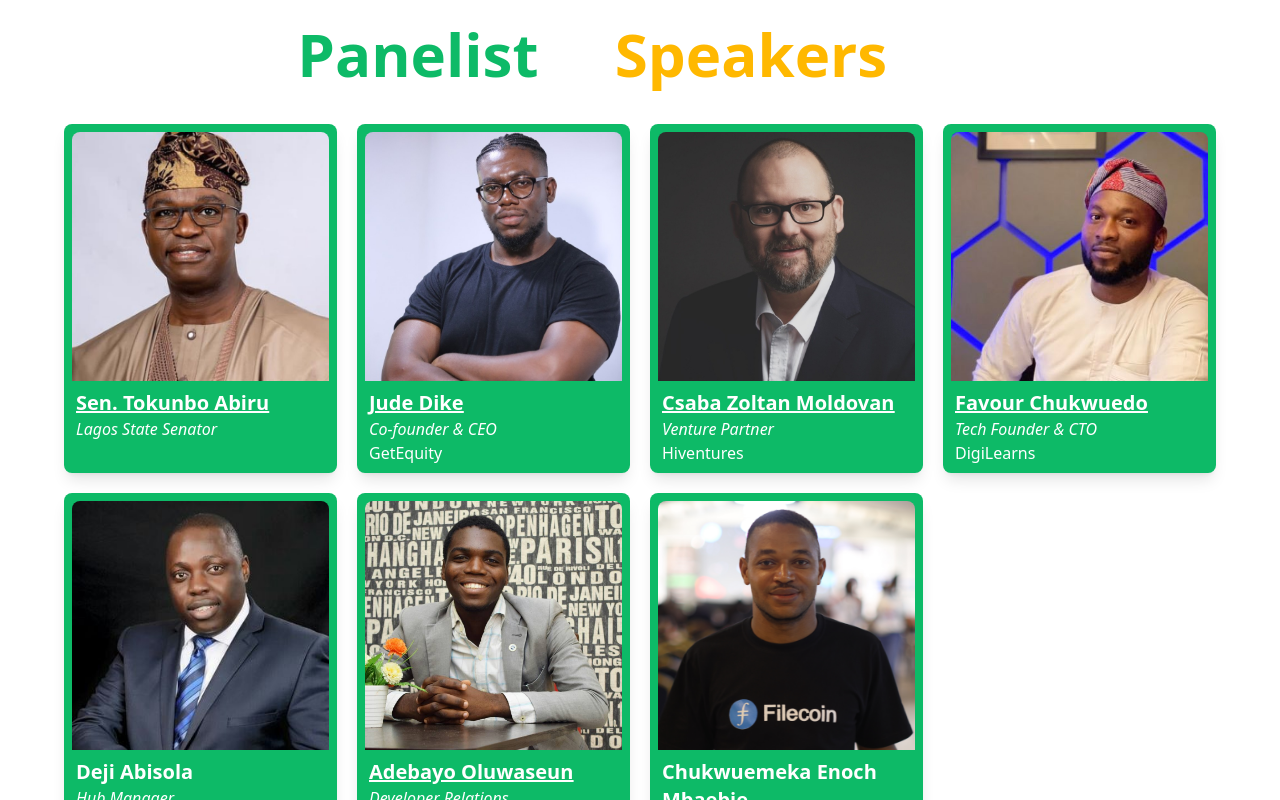
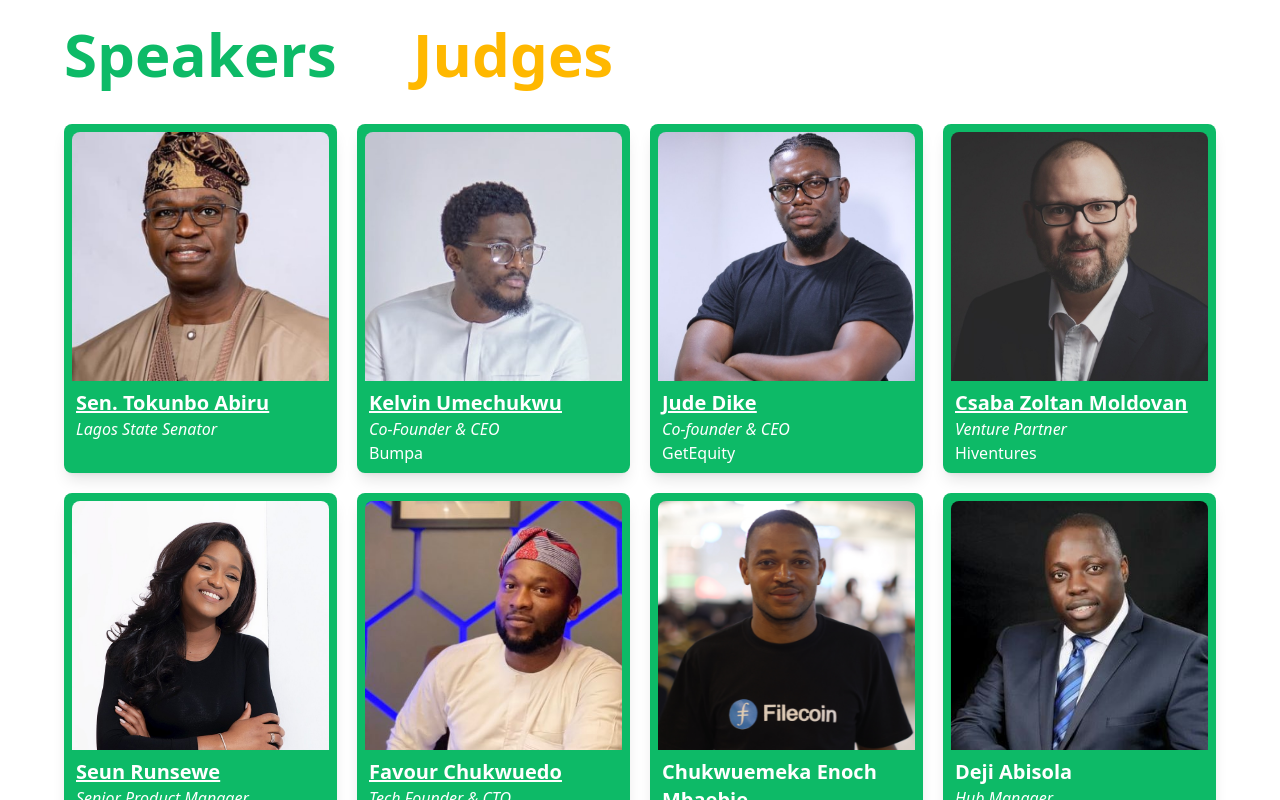
Before and after one commit to GenZtechies/gzt-hackfest, a Next.js app: page / in a window 1280 px wide. Shown: the part 3740-4540 px from the top of the page. Built offline with nearby package versions, Linux system fonts and the light colour scheme.

Commit message:
chore: speakers & judges update

```diff
--- a/data/speakers.ts
+++ b/data/speakers.ts
@@ -16,6 +16,14 @@ const speakers: any[] = [
         reference_link: "https://www.tokunboabiru.org/" // Can be Twitter | Linkedin | Github | Website
     },
     {
+        fullname: "Kelvin Umechukwu",
+        role_title: "Co-Founder & CEO",
+        type: "speaker", // Can be speaker | judge
+        company: "Bumpa",
+        image: "/assets/misc/people/kelvin-umechukwu.jpeg",
+        reference_link: "https://twitter.com/tushgeek" // Can be Twitter | Linkedin | Github | Website
+    },
+    {
         fullname: "Jude Dike",
         role_title: "Co-founder & CEO",
         type: "judge", // Can be speaker | judge
@@ -32,12 +40,28 @@ const speakers: any[] = [
         reference_link: "https://www.linkedin.com/in/csabamoldovan/" // Can be Twitter | Linkedin | Github | Website
     },
     {
+        fullname: "Seun Runsewe",
+        role_title: "Senior Product Manager",
+        type: "speaker", // Can be speaker | judge
+        company: "Chipper Cash",
+        image: "/assets/misc/people/seun-runsewe.jpeg",
+        reference_link: "https://www.linkedin.com/in/oluwaseun-runsewe/" // Can be Twitter | Linkedin | Github | Website
+    },
+    {
         fullname: "Favour Chukwuedo",
         role_title: "Tech Founder & CTO",
         type: "speaker", // Can be speaker | judge
         company: "DigiLearns",
         image: "/assets/misc/people/favour-chukwuedo.jpeg",
         reference_link: "https://twitter.com/SenseiFavour" // Can be Twitter | Linkedin | Github | Website
+    },
+    {
+        fullname: "Chukwuemeka Enoch Mbaebie",
+        role_title: "Orbit Community Ambassador, Devcon V Alumni, ETH Nigeria Convener",
+        type: "judge", // Can be speaker | judge
+        company: "",
+        image: "/assets/misc/people/chukwuemeka-enoch.jpg",
+        reference_link: "" // Can be Twitter | Linkedin | Github | Website
     },
     {
         fullname: "Deji Abisola",
@@ -54,23 +78,7 @@ const speakers: any[] = [
         company: "Spheron",
         image: "/assets/misc/people/seun-adebayo.jpg",
         reference_link: "https://www.linkedin.com/in/seunbayo/" // Can be Twitter | Linkedin | Github | Website
-    },
-    {
-        fullname: "Chukwuemeka Enoch Mbaebie",
-        role_title: "Orbit Community Ambassador, Devcon V Alumni, ETH Nigeria Convener",
-        type: "judge", // Can be speaker | judge
-        company: "",
-        image: "/assets/misc/people/chukwuemeka-enoch.jpg",
-        reference_link: "" // Can be Twitter | Linkedin | Github | Website
     }
-    // {
-    //     fullname: "Seun Runsewe",
-    //     role_title: "Senior Product Manager",
-    //     type: "speaker", // Can be speaker | judge
-    //     company: "Chipper Cash",
-    //     image: "/assets/misc/people/seun-runsewe.jpeg",
-    //     reference_link: "https://www.linkedin.com/in/oluwaseun-runsewe/" // Can be Twitter | Linkedin | Github | Website
-    // },
     // {
     //     fullname: "Michael Okoh",
     //     role_title: "Co-Founder & CTO",
@@ -86,22 +94,6 @@ const speakers: any[] = [
     //     company: "AltSchool Africa",
     //     image: "https://pbs.twimg.com/profile_images/1451624172266868739/lpi5wPb4_400x400.jpg",
     //     reference_link: "https://twitter.com/hackSultan" // Can be Twitter | Linkedin | Github | Website
-    // },
-    // {
-    //     fullname: "Kelvin Umechukwu",
-    //     role_title: "Co-Founder & CEO",
-    //     type: "speaker", // Can be speaker | judge
-    //     company: "Bumpa",
-    //     image: "https://pbs.twimg.com/profile_images/1503092079727157257/ZYjFgsqD_400x400.jpg",
-    //     reference_link: "https://twitter.com/tushgeek" // Can be Twitter | Linkedin | Github | Website
-    // },
-    // {
-    //     fullname: "Ada Nduka Oyom",
-    //     role_title: "Founder",
-    //     type: "speaker", // Can be speaker | judge
-    //     company: "SheCodeAfrica",
-    //     image: "https://media-exp2.licdn.com/dms/image/C4E03AQELKicJ50jt0Q/profile-displayphoto-shrink_800_800/0/1643457844278?e=1661385600&v=beta&t=DIdkryfwHXg32qaYx3fLhL68nEkbCg7YKNhQJGHI3Q4",
-    //     reference_link: "https://twitter.com/Kolokodess" // Can be Twitter | Linkedin | Github | Website
     // },
     // {
     //     fullname: "Luqman Edu",
--- a/pages/index.tsx
+++ b/pages/index.tsx
@@ -158,9 +158,7 @@ const Home: NextPage = () => {
                 <section id="judges" className="flex flex-col items-center min-h-screen p-10">
                     <div className="my-auto w-full max-w-6xl">
                         <h3 className="text-4xl md:text-6xl text-white font-bold" data-aos="fade-right">
-                            Judges,
-                            <span className="text-primary-green"> Panelist </span>
-                            &amp; <span className="text-primary-yellow">Speakers</span>
+                            <span className="text-primary-green"> Speakers </span> &amp; <span className="text-primary-yellow">Judges</span>
                         </h3>
 
                         {speakers.length === 0 && <p className="text-lg md:text-2xl text-white font-bold leading-loose md:leading-loose my-5 text-justify">Yet to be announced...</p>}
```
Also changed, not shown: public/assets/misc/people/kelvin-umechukwu.jpeg (added).
